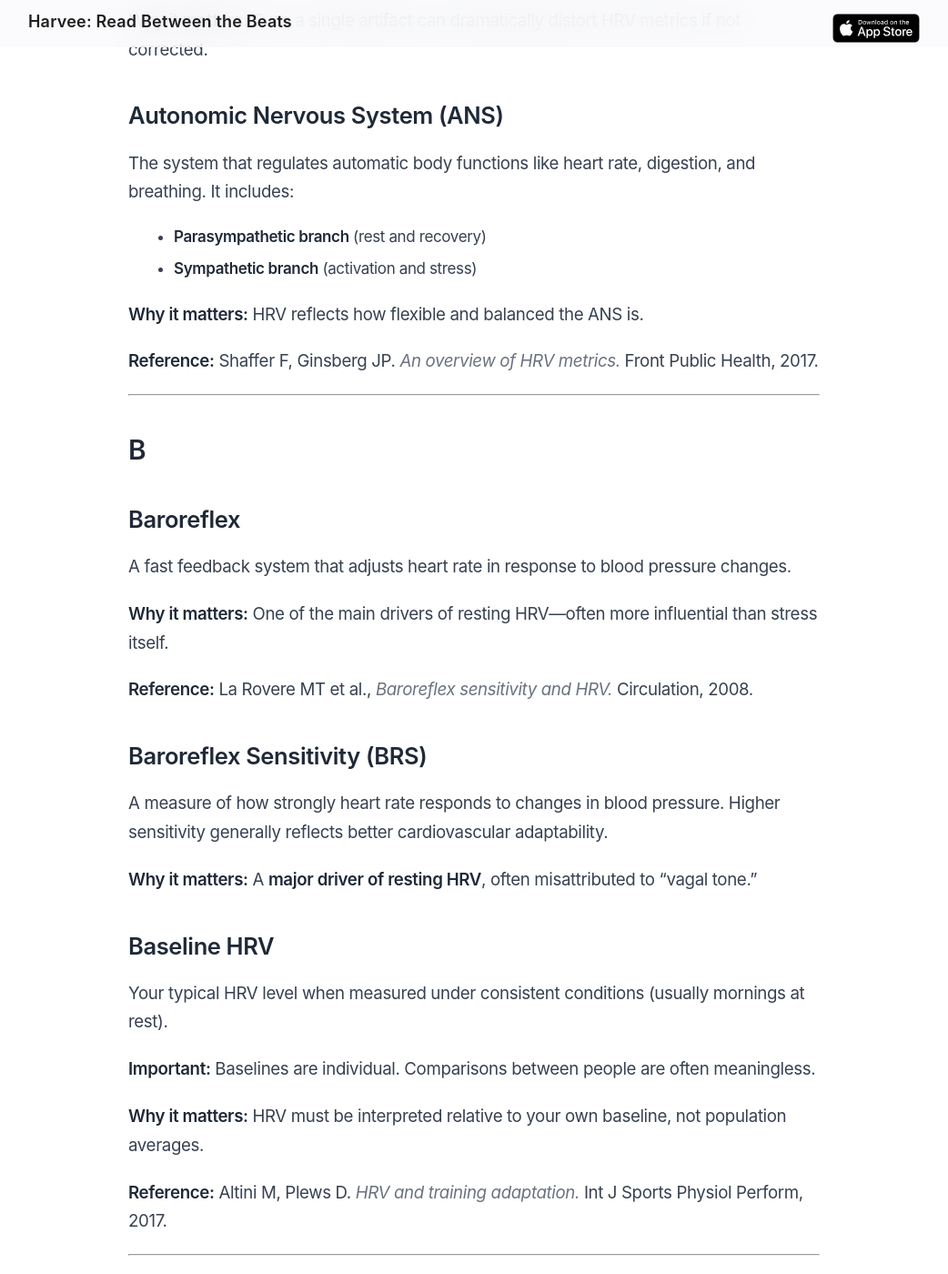
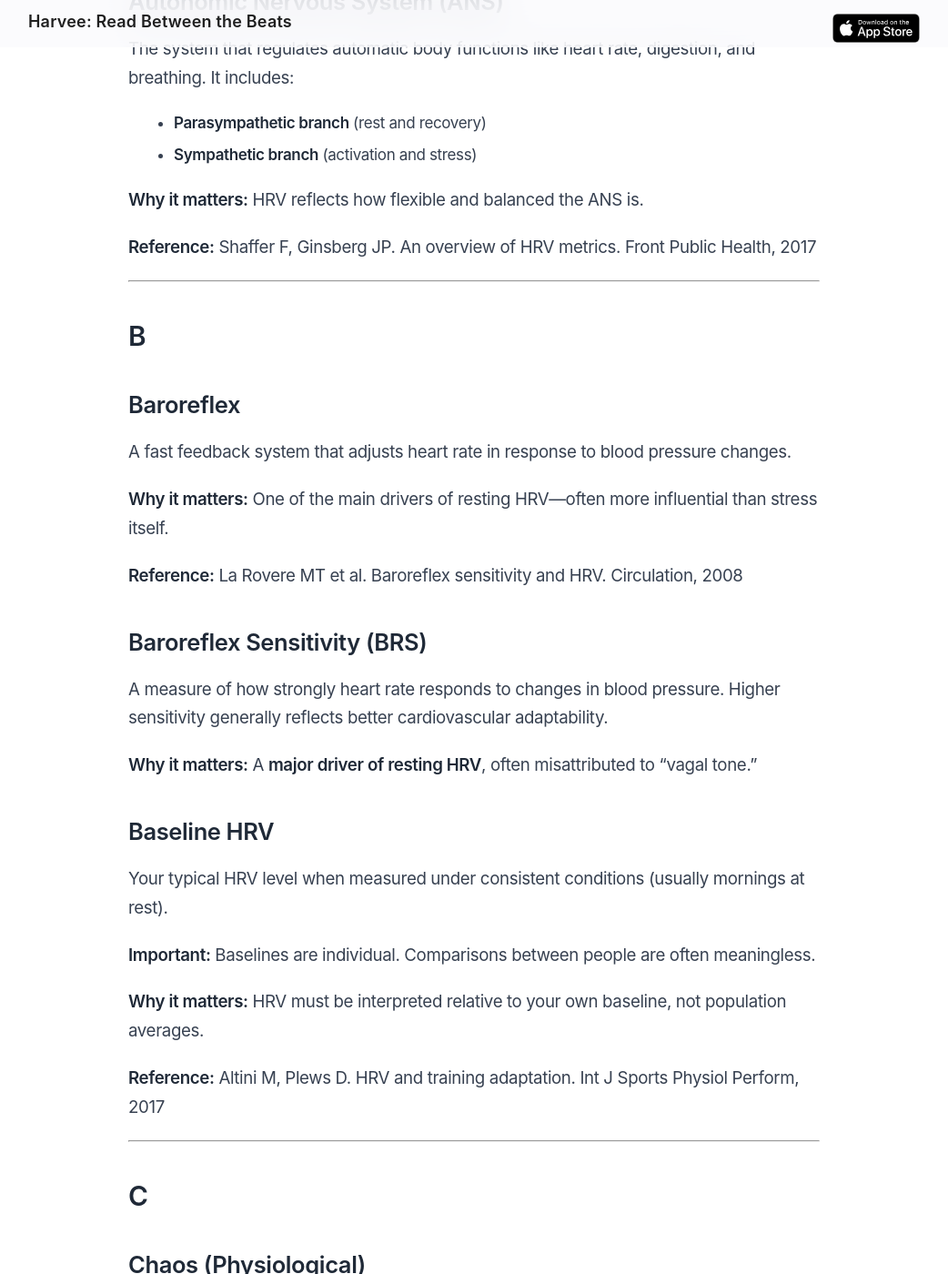
Before and after one commit to artkirillov/harvee-website, a Jekyll site: the page built from _posts/2026-02-01-glossary-of-hrv-wearables-and-stress-tracking.md, in a window 1280 px wide and 1400 px high, scrolled down 1767 px. Shown: the whole window at 91% size, without its empty margins (119-1161 px from the left). Built offline with Jekyll 4.4.1, drawn with Linux system fonts in a browser that asks for light colours; some of the changed text lies outside the part shown.

Commit message:
Update formatting

```diff
--- a/_posts/2026-02-01-glossary-of-hrv-wearables-and-stress-tracking.md
+++ b/_posts/2026-02-01-glossary-of-hrv-wearables-and-stress-tracking.md
@@ -31,7 +27,7 @@ A physiological effect where parasympathetic (vagal) signals have a stronger imp
 
 **Why it matters:** Explains why vagal "braking" after stress or exercise can be powerful even when the body is still activated.
 
-*Reference: Shaffer & Ginsberg, 2017.*
+**Reference:** Shaffer & Ginsberg, 2017
 
 ### Allostatic Load
 
@@ -39,7 +35,7 @@ The cumulative "wear and tear" on the body from repeated or chronic stress.
 
 **Why it matters:** Sustained low HRV often reflects high allostatic load, not a single bad day.
 
-**Reference:** McEwen BS, Stellar E. *Stress and the individual.* Arch Intern Med, 1993.
+**Reference:** McEwen BS, Stellar E. Stress and the individual. Arch Intern Med, 1993
 
 ### Approximate Entropy (ApEn)
 
@@ -62,7 +58,7 @@ The system that regulates automatic body functions like heart rate, digestion, a
 
 **Why it matters:** HRV reflects how flexible and balanced the ANS is.
 
-**Reference:** Shaffer F, Ginsberg JP. *An overview of HRV metrics.* Front Public Health, 2017.
+**Reference:** Shaffer F, Ginsberg JP. An overview of HRV metrics. Front Public Health, 2017
 
 ---
 
@@ -74,7 +70,7 @@ A fast feedback system that adjusts heart rate in response to blood pressure cha
 
 **Why it matters:** One of the main drivers of resting HRV—often more influential than stress itself.
 
-**Reference:** La Rovere MT et al., *Baroreflex sensitivity and HRV.* Circulation, 2008.
+**Reference:** La Rovere MT et al. Baroreflex sensitivity and HRV. Circulation, 2008
 
 ### Baroreflex Sensitivity (BRS)
 
@@ -90,7 +86,7 @@ Your typical HRV level when measured under consistent conditions (usually mornin
 
 **Why it matters:** HRV must be interpreted relative to your own baseline, not population averages.
 
-**Reference:** Altini M, Plews D. *HRV and training adaptation.* Int J Sports Physiol Perform, 2017.
+**Reference:** Altini M, Plews D. HRV and training adaptation. Int J Sports Physiol Perform, 2017
 
 ---
 
@@ -110,7 +106,7 @@ Stress that persists without sufficient recovery.
 
 **Why it matters:** Chronic stress is associated with prolonged HRV suppression.
 
-**Reference:** Thayer JF et al. *HRV and stress.* Biol Psychol, 2012.
+**Reference:** Thayer JF et al. HRV and stress. Biol Psychol, 2012
 
 ### Circadian Rhythm
 
@@ -118,7 +114,7 @@ Your body's internal 24-hour clock.
 
 **Why it matters:** HRV follows circadian patterns, which is why morning measurements are more reliable.
 
-**Reference:** Portaluppi F et al. *Circadian rhythms and HRV.* Chronobiol Int, 2012.
+**Reference:** Portaluppi F et al. Circadian rhythms and HRV. Chronobiol Int, 2012
 
 ---
 
@@ -130,7 +126,7 @@ Mental exhaustion caused by excessive health data and alerts.
 
 **Why it matters:** Over-monitoring can increase stress and reduce motivation.
 
-**Reference:** Owens J et al. *Wearables and health anxiety.* JMIR, 2018.
+**Reference:** Owens J et al. Wearables and health anxiety. JMIR, 2018
 
 ### Detrended Fluctuation Analysis (DFA α1 / α2)
 
@@ -154,7 +150,7 @@ A method that measures the heart's electrical activity directly.
 
 **Why it matters:** ECG is the gold standard for HRV measurement.
 
-**Reference:** Task Force of the ESC. *Standards of HRV measurement.*, 1996.
+**Reference:** Task Force of the ESC. Standards of HRV measurement. 1996
 
 ### Electrodermal Activity (EDA)
 
@@ -174,7 +170,7 @@ HRV is not produced by one organ or pathway. It emerges from interactions betwee
 
 HRV analysis that looks at how heart rhythm variability is distributed across frequency bands. Useful, but easy to misinterpret without strict measurement conditions.
 
-**Reference:** Shaffer F, Ginsberg JP, 2017.
+**Reference:** Shaffer F, Ginsberg JP, 2017
 
 ---
 
@@ -202,7 +198,7 @@ The number of heartbeats per minute.
 
 **Why it matters:** Heart rate alone does not reflect stress or recovery quality.
 
-**Reference:** Billman GE. *HRV and heart rate.* Front Physiol, 2011.
+**Reference:** Billman GE. HRV and heart rate. Front Physiol, 2011
 
 ### Heart Rate Variability (HRV)
 
@@ -210,7 +206,7 @@ The variation in time between consecutive heartbeats.
 
 **Why it matters:** HRV reflects how well the body adapts to stress and recovers.
 
-**Reference:** Task Force of the ESC, 1996.
+**Reference:** Task Force of the ESC, 1996
 
 ### HRV Biofeedback
 
@@ -218,7 +214,7 @@ A training technique that uses real-time feedback (visual, auditory, or tactile)
 
 **Why it matters:** HRV biofeedback is used to improve autonomic regulation, reduce stress, enhance emotional control, and support recovery.
 
-**Reference:** Lehrer PM, Gevirtz R. HRV biofeedback: How and why does it work? Front Psychol, 2014.
+**Reference:** Lehrer PM, Gevirtz R. HRV biofeedback: How and why does it work? Front Psychol, 2014
 
 ### HRV Triangular Index (HTI)
 
@@ -240,7 +236,7 @@ The ability to sense internal bodily signals.
 
 **Why it matters:** Excessive reliance on data can reduce trust in bodily awareness.
 
-**Reference:** Mehling WE et al. *Interoception and health.* PLoS One, 2012.
+**Reference:** Mehling WE et al. Interoception and health. PLoS One, 2012
 
 ---
 
@@ -342,7 +338,7 @@ HRV measured shortly after waking, before daily stressors. Best single snapshot
 
 **Why it matters:** It minimizes noise from movement, food, and daily stress.
 
-**Reference:** Altini M, Plews D., 2017.
+**Reference:** Altini M, Plews D, 2017
 
 ---
 
@@ -366,7 +362,7 @@ Negative outcomes caused by negative expectations.
 
 **Why it matters:** Health warnings can increase perceived stress.
 
-**Reference:** Barsky AJ et al. *The nocebo effect.*, JAMA, 2002.
+**Reference:** Barsky AJ et al. The nocebo effect. JAMA, 2002
 
 ### Normal Units (nu)
 
@@ -384,7 +380,7 @@ The branch of the ANS responsible for recovery, digestion, and calming. Acts qui
 
 **Why it matters:** Higher resting parasympathetic activity is associated with higher HRV.
 
-**Reference:** Thayer JF et al., 2010.
+**Reference:** Thayer JF et al, 2010
 
 ### Parasympathetic Rebound
 
@@ -411,7 +407,7 @@ Optical method used by smartwatches to estimate heart activity.
 
 **Why it matters:** Convenient but more sensitive to motion artifacts than ECG.
 
-**Reference:** Charlton PH et al. *PPG for HRV.*, Physiol Meas, 2018.
+**Reference:** Charlton PH et al. PPG for HRV. Physiol Meas, 2018
 
 ### pNN50
 
@@ -441,7 +437,7 @@ Heart rate speeding up during inhalation and slowing during exhalation.
 
 **Why it matters:** A major contributor to short-term HRV.
 
-**Reference:** Grossman P, Taylor EW. *RSA and vagal function.*, Biol Psychol, 2007.
+**Reference:** Grossman P, Taylor EW. RSA and vagal function. Biol Psychol, 2007
 
 ### Respiratory Rate
 
@@ -521,7 +517,7 @@ A combination of duration, continuity, and structure of sleep.
 
 **Why it matters:** Poor sleep strongly suppresses HRV.
 
-**Reference:** Krause AJ et al. *Sleep and HRV.*, Sleep Med Rev, 2017.
+**Reference:** Krause AJ et al. Sleep and HRV. Sleep Med Rev, 2017
 
 ### Stress
 
@@ -529,7 +525,7 @@ A physiological state involving nervous, hormonal, and cardiovascular responses.
 
 **Why it matters:** Stress is not inherently harmful; unresolved stress is.
 
-**Reference:** McEwen BS, 1998.
+**Reference:** McEwen BS, 1998
 
 ### Sympathetic Nervous System (SNS)
 
@@ -559,7 +555,7 @@ HRV metrics calculated directly from beat-to-beat intervals (e.g., RMSSD).
 
 **Why it matters:** Most practical and reliable for daily tracking.
 
-**Reference:** Task Force of the ESC, 1996.
+**Reference:** Task Force of the ESC, 1996
 
 ### TINN
 
@@ -597,7 +593,7 @@ The influence of the vagus nerve on heart activity.
 
 **Why it matters:** HRV reflects vagal modulation but is not identical to vagal tone.
 
-**Reference:** Laborde S et al. *Vagal tone and HRV.*, Front Psychol, 2017.
+**Reference:** Laborde S et al. Vagal tone and HRV. Front Psychol, 2017
 
 ### Vagus Nerve
 
```
Also changed, not shown: other parts of _posts/2026-02-01-glossary-of-hrv-wearables-and-stress-tracking.md (+0 -4 lines).
